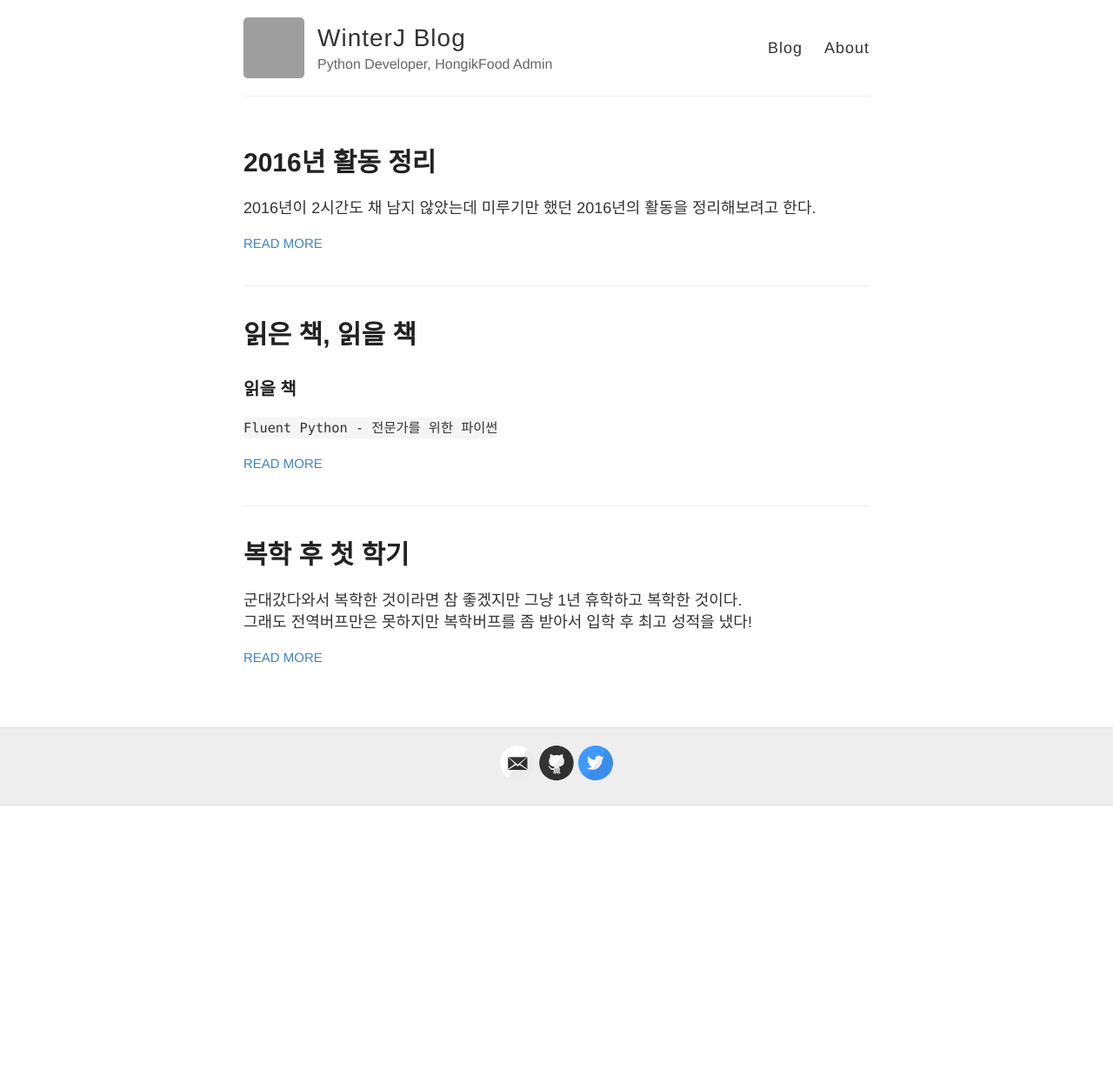
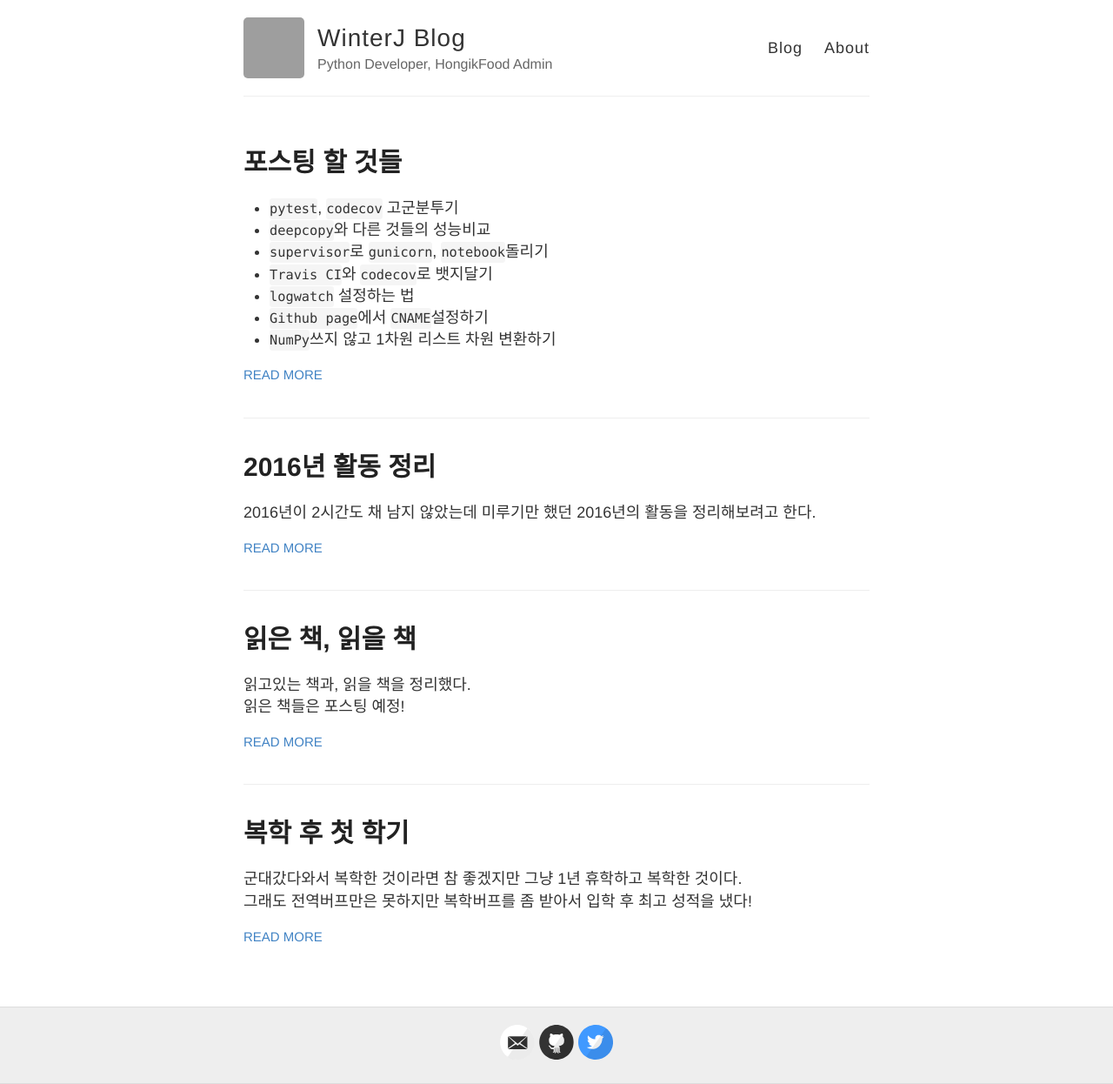
Before and after one commit to winterjung/JungWinter.github.io, a Jekyll site: the page built from index.html, in a window 1280 px wide. Shown: the whole page at 87% size. Built offline with Jekyll 4.4.1, drawn with Linux system fonts in a browser that asks for light colours; before the commit the page ends 926 px from its top, so only the background shows below that; grey boxes are pictures that could not be loaded.

Commit message:
1/1 포스팅

```diff
--- a/_posts/2016-12-30-Books-Plan.md
+++ b/_posts/2016-12-30-Books-Plan.md
@@ -3,6 +3,9 @@ layout: post
 title: 읽은 책, 읽을 책
 tag: 독서, 책
 ---
+
+읽고있는 책과, 읽을 책을 정리했다.
+읽은 책들은 포스팅 예정!
 
 ### 읽을 책
 `Fluent Python - 전문가를 위한 파이썬`
--- /dev/null
+++ b/_posts/2017-1-1-Posts.md
@@ -0,0 +1,13 @@
+---
+layout: post
+title: 포스팅 할 것들
+tag: 포스팅, 계획
+---
+
+- `pytest`, `codecov` 고군분투기
+- `deepcopy`와 다른 것들의 성능비교
+- `supervisor`로 `gunicorn`, `notebook`돌리기
+- `Travis CI`와 `codecov`로 뱃지달기
+- `logwatch` 설정하는 법
+- `Github page`에서 `CNAME`설정하기
+- `NumPy`쓰지 않고 1차원 리스트 차원 변환하기
```
